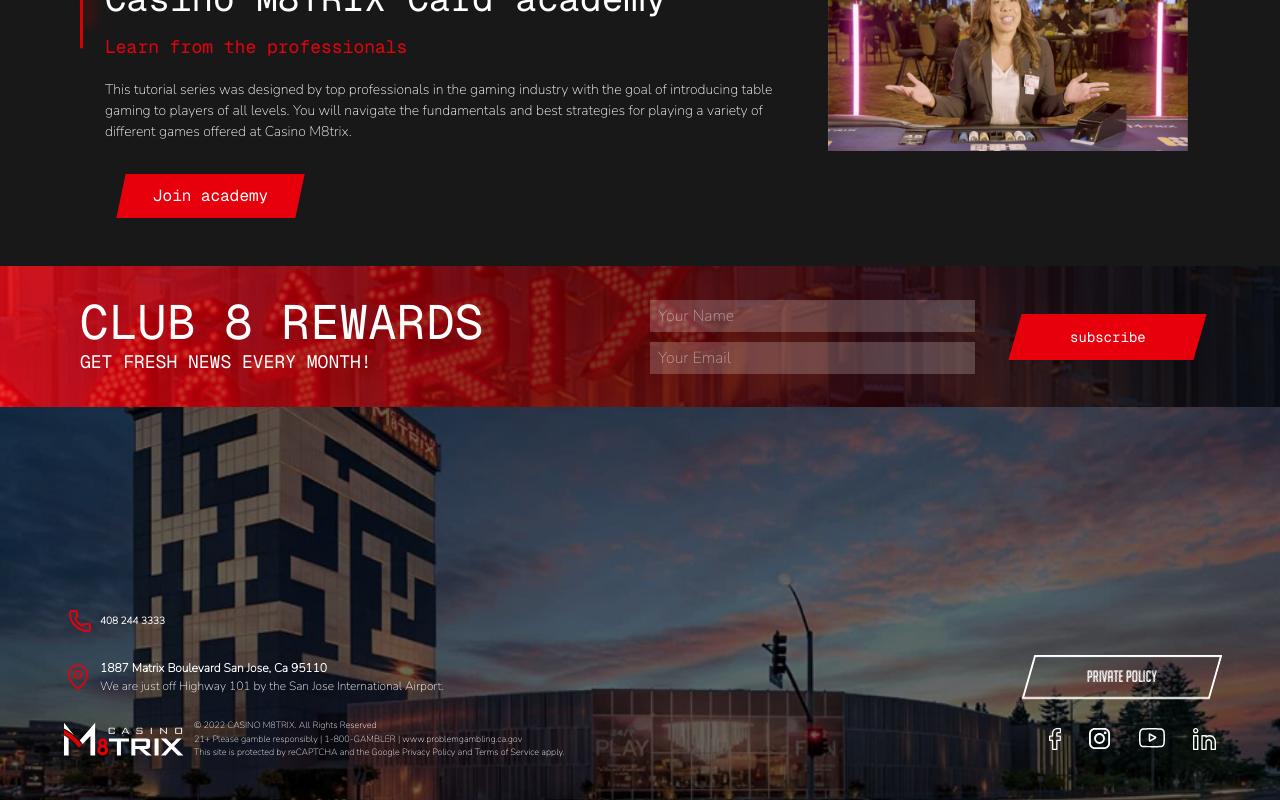
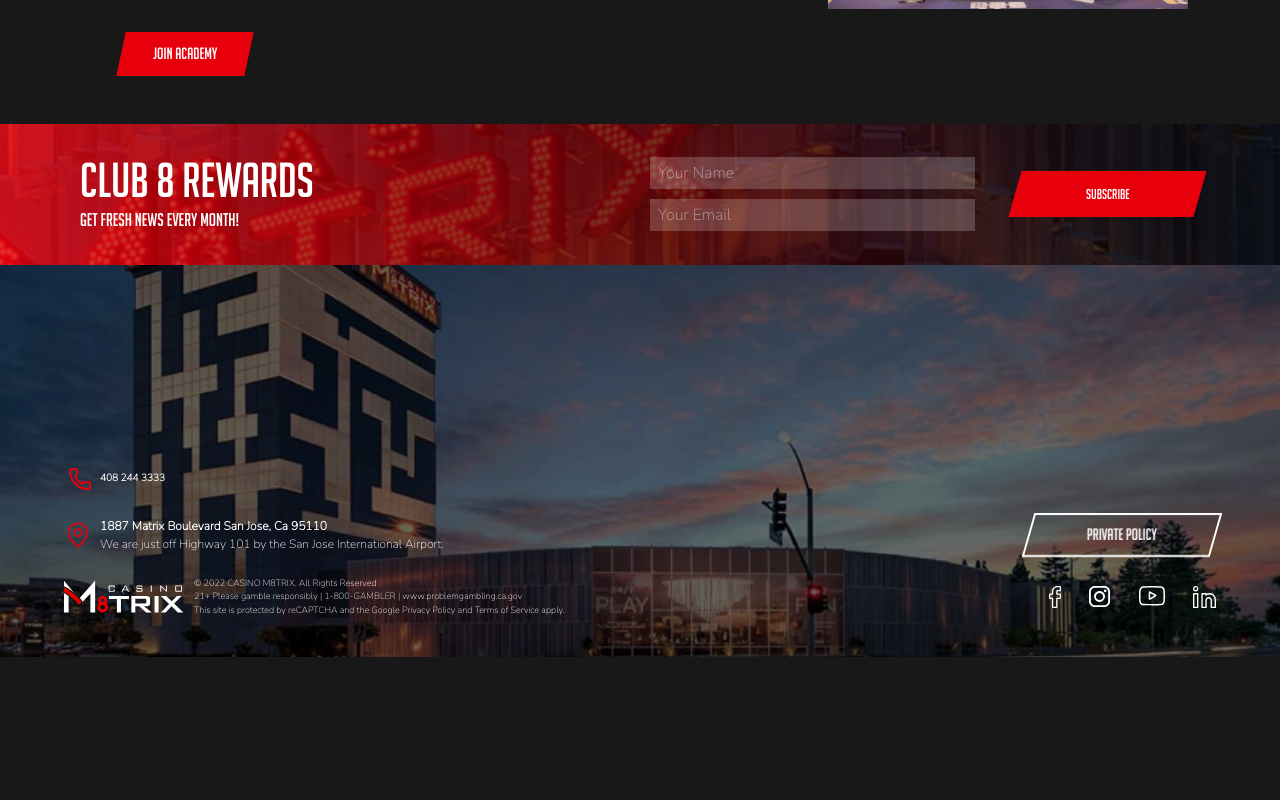
Before and after one commit to cornel-cp/live-casino, a Next.js app: page / in a window 1280 px wide. Shown: the part 4381-5181 px from the top of the page. After the commit the page ends 5038 px from the top, so only its background shows below. Built offline with nearby package versions, Linux system fonts and the light colour scheme.

Commit message:
Update globals.css

```diff
--- a/app/globals.css
+++ b/app/globals.css
@@ -26,6 +26,7 @@
 @theme inline {
   --color-background: var(--background);
   --color-foreground: var(--foreground);
+  --font-noodle: 'noodle';
 }
 
 @media (prefers-color-scheme: dark) {
@@ -39,7 +40,7 @@
   background: var(--background);
   color: var(--foreground);
   /* opacity: 0.3; */
-  font-family: 'noodle';
+  font-family: var(--font-noodle), 'noodle', sans-serif !important;
 }
 
 header button:hover{
@@ -65,7 +66,7 @@
 }
 
 .noodle {
-  font-family: 'noodle';
+  font-family: var(--font-noodle), 'noodle', sans-serif;
 }
 
 .glow-effect {
```
